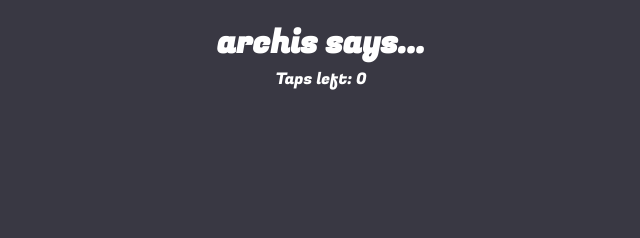
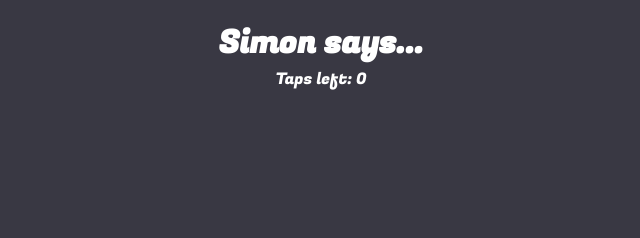
Before and after one commit to archisvaze/simon-says, a plain HTML site: page index.html in a window 1280 px wide. Shown: the top 238 px of the page, 319-959 px from the left. Drawn offline with Linux system fonts and the light colour scheme.

Commit message:
Update index.html

```diff
--- a/index.html
+++ b/index.html
@@ -6,12 +6,12 @@
     <meta http-equiv="X-UA-Compatible" content="IE=edge">
     <meta name="viewport" content="width=device-width, initial-scale=1.0">
     <link rel="stylesheet" href="./style.css">
-    <title>archis says</title>
+    <title>Simon says</title>
 </head>
 
 <body>
     <div class="header">
-        <h1>archis says...</h1>
+        <h1>Simon says...</h1>
         <div class="taps">Taps left: 0</div>
         <div class="alert">Correct! Next Level..</div>
 
```
